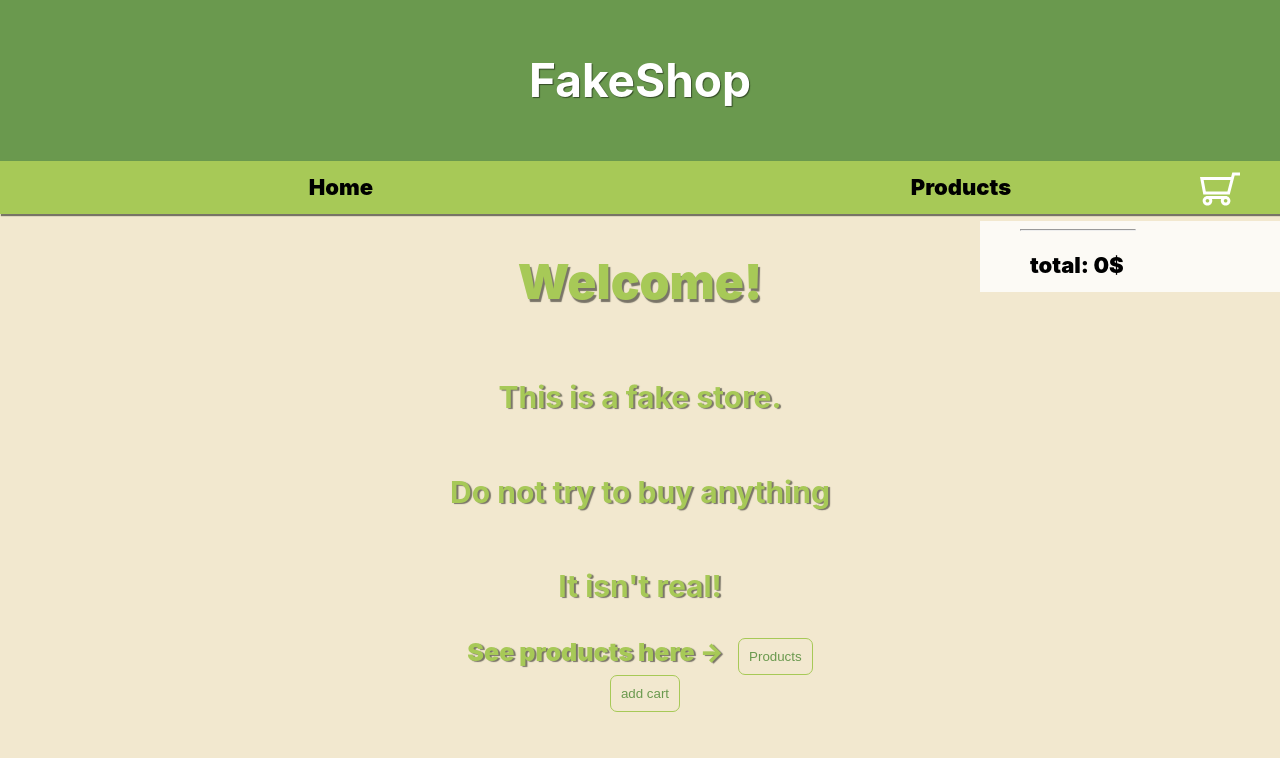
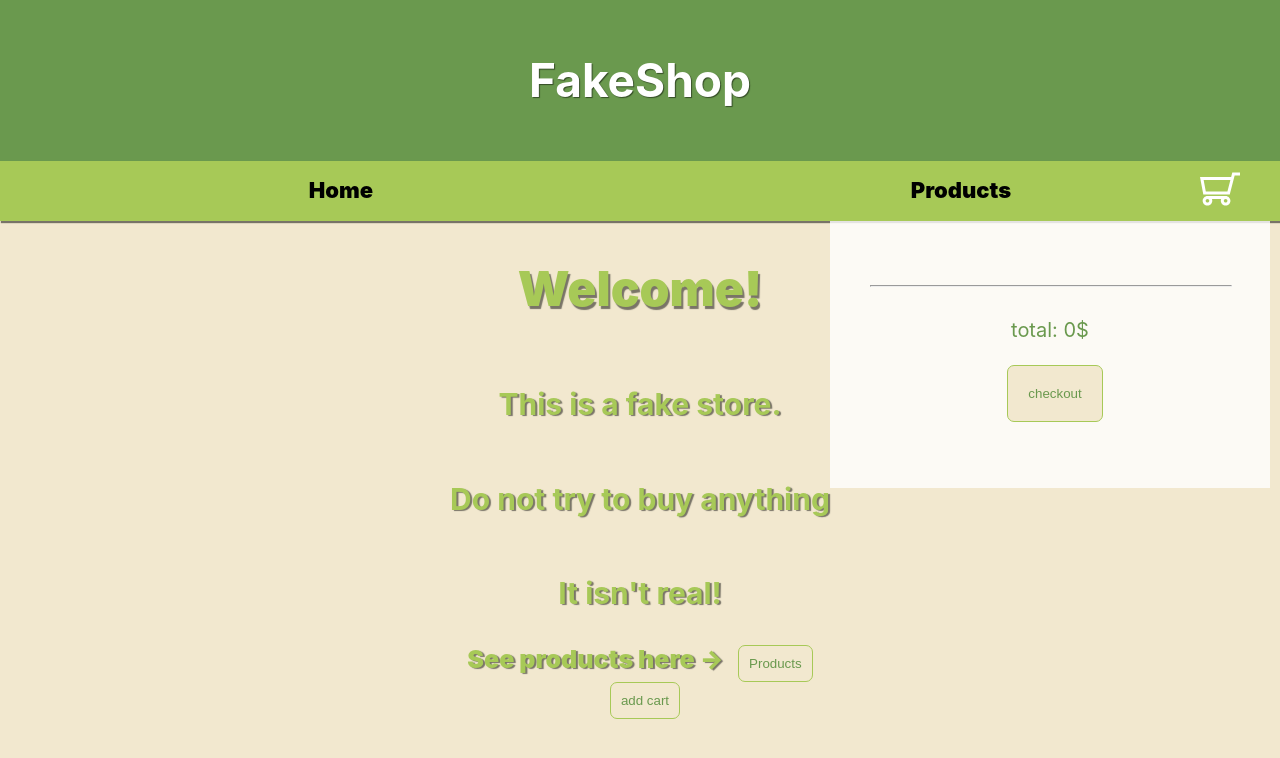
Before and after one commit to DavidxDl/ShoppingCart, a React (Vite) app: page / in a window 1280 px wide. Both pictures are taken after a click on the icon 1220 px from the left and 188 px from the top of the page. Shown: the top 758 px of the page. Built offline with nearby package versions, Linux system fonts and the light colour scheme.

Commit message:
- Now you can delete elements from your cart - fix some bugs that made the header css classes global - Added a quantity property to each item. and now the cart will display a different total depending on the quantity

```diff
--- a/src/Router.tsx
+++ b/src/Router.tsx
@@ -9,6 +9,7 @@ export interface item {
   image: string;
   id: string;
   price: number;
+  quantity: number;
 }
 
 export default function Router() {
--- a/src/components/NavBar/NavBar.module.css
+++ b/src/components/NavBar/NavBar.module.css
@@ -1,4 +1,7 @@
 .nav {
+  height: 60px;
+  display: flex;
+  justify-content: center;
   background-color: #a7c957;
   box-shadow: 1px 2px 1px rgba(0, 0, 0, 0.5);
   position: sticky;
@@ -7,7 +10,8 @@
   left: 0;
 }
 
-.nav ul {
+.ul {
+  flex: 1;
   position: relative;
   list-style-type: none;
   margin: 0;
@@ -16,7 +20,7 @@
   justify-content: space-around;
 }
 
-.nav li {
+.li {
   font-size: 22px;
   font-weight: 900;
   padding: 10px 10px;
@@ -24,12 +28,12 @@
   transition: transform 0.2s ease-in-out;
 }
 
-.nav > li:hover {
+.li:hover {
   cursor: pointer;
   transform: scale(1.4);
   color: white;
 }
 
-.nav li:active {
+.li:active {
   transform: translateY(5px);
 }
--- a/src/components/NavBar/NavBar.tsx
+++ b/src/components/NavBar/NavBar.tsx
@@ -2,31 +2,46 @@ import { Link } from "react-router-dom";
 import styles from "./NavBar.module.css";
 import ShoppingCartIcon from "../ShoppingCartIcon/ShoppingCartIcon";
 import { item } from "../../Router";
-import { useState } from "react";
+import { useEffect, useState } from "react";
 import ShoppingCart from "../ShoppingCart/ShoppingCart";
 
 interface Props {
   cart: item[];
+  setCart: React.Dispatch<SetStateAction<item[]>>;
 }
 
-export default function NavBar({ cart }: Props) {
+export default function NavBar({ cart, setCart }: Props) {
   const [openCart, setOpenCart] = useState(false);
+
+  useEffect(() => {
+    function listener(e) {
+      if (
+        e.target === document.querySelector("svg") ||
+        e.target === document.querySelector("button")
+      )
+        return;
+      setOpenCart(false);
+    }
+    window.addEventListener("click", listener);
+
+    return () => document.removeEventListener("click", listener);
+  }, []);
 
   return (
     <nav className={styles.nav}>
-      <ul>
+      <ul className={styles.ul}>
         <Link style={{ textDecoration: "none", color: "inherit" }} to="/">
-          <li>Home</li>
+          <li className={styles.li}>Home</li>
         </Link>
 
         <Link
           style={{ textDecoration: "none", color: "inherit" }}
           to="/products"
         >
-          <li>Products</li>
+          <li className={styles.li}>Products</li>
         </Link>
       </ul>
-      {openCart && <ShoppingCart cart={cart} />}
+      {openCart && <ShoppingCart cart={cart} setCart={setCart} />}
       <ShoppingCartIcon
         handleClick={() => setOpenCart(!openCart)}
         cartCount={cart}
--- a/src/components/ShoppingCart/ShoppingCart.module.css
+++ b/src/components/ShoppingCart/ShoppingCart.module.css
@@ -1,29 +1,70 @@
 .shoppingCart {
+  padding: 20px;
   position: absolute;
   background-color: rgba(255, 255, 255, 0.8);
   max-height: 500px;
   display: flex;
-  min-width: 300px;
+  min-width: 400px;
   overflow-y: scroll;
-  right: 0;
+  right: 10px;
   top: 60px;
 }
-.item {
+.li {
+  width: 100%;
   display: flex;
   align-items: center;
-  justify-content: space-around;
+  justify-content: space-between;
   gap: 10px;
+  color: #6a994e;
+  font-size: 18px;
 }
 
 .productName {
   text-wrap: nowrap;
   overflow: hidden;
-  height: 70px;
+  max-width: 120px;
 }
 
-.itemList {
+.price {
+  font-weight: 900;
+}
+
+.total {
+  font-size: 20px;
+  color: #6a994e;
+}
+
+.ul > li {
+  list-style: none;
+}
+
+.ul {
+  flex: 1;
   display: flex;
   flex-direction: column;
+  padding: 20px;
   align-items: center;
   justify-content: center;
 }
+
+.checkout {
+  padding: 20px 20px;
+  margin-left: 10px;
+  margin-bottom: 10px;
+  background-color: var(--bg-color);
+  border: 1px solid #a7c957;
+  border-radius: 7px;
+  color: #6a994e;
+  transition: transform 0.2s ease-in-out;
+}
+
+.checkout:hover {
+  background-color: #6a994e;
+  color: whitesmoke;
+  transform: scale(1.2);
+  cursor: pointer;
+}
+
+.checkout:active {
+  transform: translateY(5px);
+}
--- a/src/components/ShoppingCart/ShoppingCart.tsx
+++ b/src/components/ShoppingCart/ShoppingCart.tsx
@@ -1,22 +1,46 @@
+import { Fragment } from "react";
 import { item } from "../../Router";
 import styles from "./ShoppingCart.module.css";
 
 interface Props {
   cart: item[];
-  setCart?: React.Dispatch<React.SetStateAction<item[]>>;
+  setCart: React.Dispatch<React.SetStateAction<item[]>>;
 }
 export default function ShoppingCart({ cart, setCart }: Props) {
+  function handleDeleteItem(id) {
+    setCart((cart) => cart.filter((item) => item.id !== id));
+  }
   return (
     <div className={styles.shoppingCart}>
-      <ul className={styles.itemList}>
-        {cart.map((item) => (
-          <li key={item.id} className={styles.item}>
-            <p className={styles.productName}>{item.title}</p> price:{" "}
-            {item.price}$
-          </li>
+      <ul className={styles.ul}>
+        {cart.map((item, i) => (
+          <Fragment key={item.id}>
+            <li className={styles.li}>
+              <p className={styles.productName}>{item.title}</p>
+              <p>quantity: {item.quantity}</p>
+              <p>
+                price: <span className={styles.price}>{item.price}</span>
+              </p>
+              <button
+                className={styles.closeBtn}
+                onClick={() => handleDeleteItem(item.id)}
+              >
+                ❌
+              </button>
+            </li>
+            {i !== cart.length - 1 && (
+              <hr style={{ color: "#6a994e", width: "100%" }} />
+            )}
+          </Fragment>
         ))}
-        <hr style={{ color: "black", width: "100%" }} />
-        <li>total: {cart.reduce((acc, curr) => acc + curr.price, 0)}$</li>
+        <hr style={{ color: "#6a994e", width: "100%" }} />
+        <li>
+          <p className={styles.total}>
+            total:{" "}
+            {cart.reduce((acc, curr) => acc + curr.price * curr.quantity, 0)}$
+          </p>
+        </li>
+        <button className={styles.checkout}>checkout</button>
       </ul>
     </div>
   );
--- a/src/components/ShoppingCartIcon/ShoppingCartIcon.module.css
+++ b/src/components/ShoppingCartIcon/ShoppingCartIcon.module.css
@@ -3,11 +3,11 @@
   position: absolute;
   right: 40px;
   top: 8px;
-  transition: transform 0.2s ease-in-out;
 }
 
 .shoppingCart:hover {
-  transform: scale(1.4);
+  color: black;
+  cursor: pointer;
 }
 
 .shoppingCartCount {
--- a/src/index.css
+++ b/src/index.css
@@ -84,9 +84,14 @@ main button:active {
   width: 100%;
   border-radius: 5px;
 }
+.card-img img {
+  width: 100%;
+  height: 220px;
+  aspect-ratio: 16/9;
+}
 
-.card-content {
-  max-height: 400px;
+.card-content > * {
+  max-height: 100px;
   overflow: hidden;
   text-overflow: ellipsis;
 }
--- a/src/routes/App.tsx
+++ b/src/routes/App.tsx
@@ -15,7 +15,7 @@ function App({ cart, setCart }: Props) {
   return (
     <>
       <Header />
-      <NavBar cart={cart} />
+      <NavBar cart={cart} setCart={setCart} />
       <main>
         {location.pathname === "/" && (
           <div className={styles.welcome}>
--- a/src/routes/Products.tsx
+++ b/src/routes/Products.tsx
@@ -1,4 +1,4 @@
-import { useEffect, useState } from "react";
+import { ChangeEventHandler, useEffect, useState } from "react";
 import { item } from "../Router";
 
 interface Props {
@@ -8,6 +8,7 @@ interface Props {
 
 export default function Products({ cart, setCart }: Props) {
   const [products, setProducts] = useState<item[]>([]);
+  const [quantity, setQuantity] = useState(1);
   const [loading, setLoading] = useState(false);
 
   useEffect(() => {
@@ -23,7 +24,14 @@ export default function Products({ cart, setCart }: Props) {
   }, []);
 
   function handleAddToCart(item: item) {
+    if (cart.includes(item) || quantity === 0) return;
+    item.quantity = quantity;
+    setQuantity(1);
     setCart([...cart, item]);
+  }
+
+  function handleQuantityChange(e: React.ChangeEvent<HTMLInputElement>) {
+    setQuantity(Number(e.target.value));
   }
   return (
     <>
@@ -39,10 +47,26 @@ export default function Products({ cart, setCart }: Props) {
               <div className="card-content">
                 <h2>{product.title}</h2>
                 <p>{product.description}</p>
+                <h3 style={{ fontSize: "23px" }}>{product.price}</h3>
               </div>
-              <button onClick={() => handleAddToCart(product)}>
-                Add to cart
-              </button>
+              {!cart.includes(product) ? (
+                <>
+                  <label>
+                    quantity
+                    <input
+                      style={{ width: "50px" }}
+                      type="number"
+                      onChange={handleQuantityChange}
+                      value={quantity}
+                    />
+                  </label>
+                  <button onClick={() => handleAddToCart(product)}>
+                    Add to cart
+                  </button>
+                </>
+              ) : (
+                <p>added</p>
+              )}
             </div>
           ))
         )}
```
